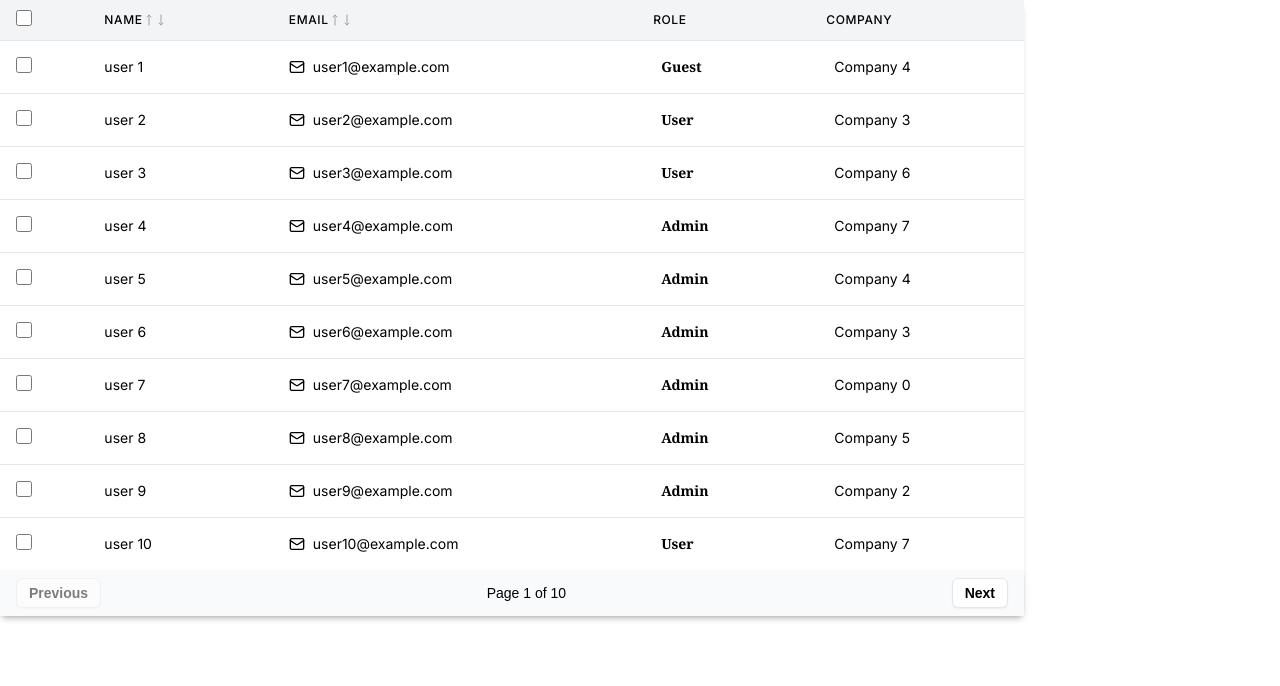
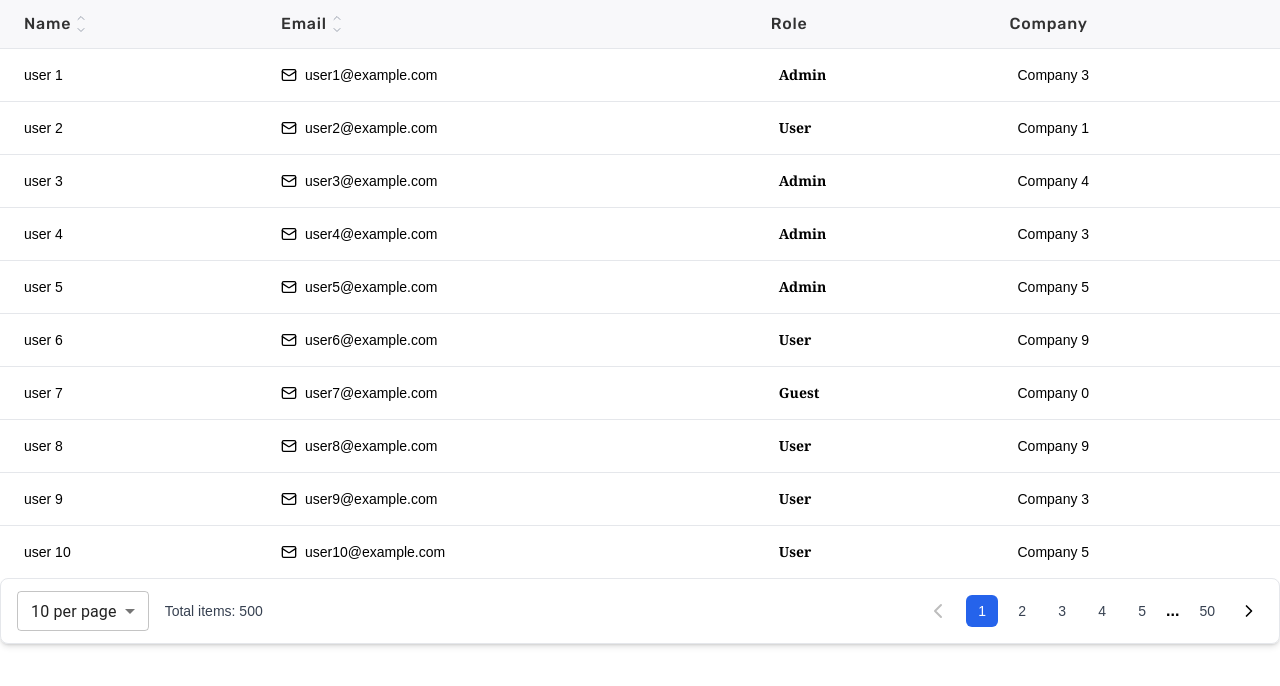
Before and after one commit to venu123143/portfolio, a React (Vite) app: page /filter in a window 1280 px wide. Shown: the top 686 px of the page. Built offline with nearby package versions, Linux system fonts and the light colour scheme; a web font is replaced by a local one.

Commit message:
table added

```diff
--- a/src/editor/Table.tsx
+++ b/src/editor/Table.tsx
@@ -1,9 +1,5 @@
-import React, { useState } from 'react';
-import { motion } from 'framer-motion';
-import { MoveUp, MoveDown } from 'lucide-react';
-
-// Types
-interface SortConfig {
+// types.ts
+export interface SortConfig {
     key: string;
     direction: 'asc' | 'desc';
 }
@@ -15,7 +11,7 @@ export interface Column<T> {
     sortable?: boolean;
 }
 
-interface TableProps<T> {
+export interface TableProps<T> {
     data: T[];
     columns: Column<T>[];
     itemsPerPage?: number;
@@ -29,64 +25,160 @@ interface PaginationProps {
     currentPage: number;
     totalPages: number;
     onPageChange: (page: number) => void;
+    itemsPerPage: number;
+    onItemsPerPageChange: (value: number) => void;
+    totalItems?: number;
 }
 
-// Pagination Component
-const Pagination: React.FC<PaginationProps> = ({ currentPage, totalPages, onPageChange }) => {
-    const handlePageChange = (page: number) => {
-        if (page >= 1 && page <= totalPages) {
-            onPageChange(page);
+
+// EnhancedPagination.tsx
+import React, { useMemo, useState } from 'react';
+import { ChevronDown, ChevronLeft, ChevronRight, ChevronUp } from 'lucide-react';
+import { Select, MenuItem, Button, IconButton } from '@mui/material';
+
+import { MoveUp, MoveDown } from 'lucide-react';
+const EnhancedPagination: React.FC<PaginationProps> = ({
+    currentPage,
+    totalPages,
+    onPageChange,
+    itemsPerPage,
+    onItemsPerPageChange,
+    totalItems
+}) => {
+    // Generate page numbers array with ellipsis
+    const getPageNumbers = (): Array<number | string> => {
+        const pages: Array<number | string> = [];
+        if (totalPages <= 7) {
+            for (let i = 1; i <= totalPages; i++) {
+                pages.push(i);
             }
+        } else {
+            if (currentPage <= 4) {
+                for (let i = 1; i <= 5; i++) {
+                    pages.push(i);
+                }
+                pages.push('...');
+                pages.push(totalPages);
+            } else if (currentPage >= totalPages - 3) {
+                pages.push(1);
+                pages.push('...');
+                for (let i = totalPages - 4; i <= totalPages; i++) {
+                    pages.push(i);
+                }
+            } else {
+                pages.push(1);
+                pages.push('...');
+                for (let i = currentPage - 1; i <= currentPage + 1; i++) {
+                    pages.push(i);
+                }
+                pages.push('...');
+                pages.push(totalPages);
+            }
+        }
+        return pages;
     };
 
+
+    const pageNumbers = getPageNumbers();
+
     return (
-        <div className="flex items-center justify-between px-4 py-2 bg-gray-50 shadow-md">
+        <div className="flex items-center justify-between px-4 py-3 bg-white border rounded-lg shadow-sm">
+            <div className="flex items-center space-x-4">
+                <Select
+                    value={itemsPerPage}
+                    onChange={(e) => onItemsPerPageChange(Number(e.target.value))}
+                    size="small"
+                    variant="outlined"
+                >
+                    {[5, 10, 20, 50, 100].map((value) => (
+                        <MenuItem key={value} value={value}>
+                            {value} per page
+                        </MenuItem>
+                    ))}
+                </Select>
+                {totalItems !== undefined && (
+                    <span className="text-sm text-gray-700">
+                        Total items: {totalItems}
+                    </span>
+                )}
+            </div>
+
+            <div className="flex items-center space-x-2">
+                <IconButton
+                    onClick={() => onPageChange(currentPage - 1)}
+                    disabled={currentPage === 1}
+                    aria-label="Previous page"
+                >
+                    <ChevronLeft />
+                </IconButton>
+
+                {pageNumbers.map((pageNum, index) => (
+                    <>
+                        {
+                            pageNum === "..." ? <span className='font-bold '>...</span> :
                                 <button
-                className={`px-3 py-1 text-sm font-semibold text-black bg-white border rounded-md shadow-sm hover:bg-gray-200 transition-all ${currentPage === 1 && 'opacity-50 cursor-not-allowed'}`}
-                onClick={() => handlePageChange(currentPage - 1)}
-                disabled={currentPage === 1}
+                                    key={index}
+                                    onClick={() => typeof pageNum === 'number' ? onPageChange(pageNum) : undefined}
+                                    disabled={pageNum === '...'}
+                                    className={`
+                                    min-w-[32px] h-8 px-3 rounded-md text-sm font-medium
+                                    ${pageNum === currentPage
+                                            ? 'bg-blue-600 text-white'
+                                            : 'hover:bg-gray-100 text-gray-700'
+                                        }
+                                `}
+                                    aria-label={typeof pageNum === 'number' ? `Go to page ${pageNum}` : 'More pages'}
+                                    aria-current={pageNum === currentPage ? 'page' : undefined}
                                 >
-                Previous
+                                    {pageNum}
                                 </button>
-            <span className="text-sm font-medium text-black">
-                Page {currentPage} of {totalPages}
-            </span>
+                        }
+                    </>
+                ))}
+
                 <button
-                className={`px-3 py-1 text-sm font-semibold text-black bg-white border rounded-md shadow-sm hover:bg-gray-200 transition-all ${currentPage === totalPages && 'opacity-50 cursor-not-allowed'}`}
-                onClick={() => handlePageChange(currentPage + 1)}
+                    onClick={() => onPageChange(currentPage + 1)}
                     disabled={currentPage === totalPages}
+                    className="p-1 rounded-md hover:bg-gray-100 disabled:opacity-50 disabled:cursor-not-allowed"
+                    aria-label="Next page"
                 >
-                Next
+                    <ChevronRight className="w-5 h-5" />
                 </button>
+            </div>
         </div>
     );
 };
 
-// Main Table Component
 export function Table<T extends object>({
     data,
     columns,
-    itemsPerPage = 10,
+    itemsPerPage: initialItemsPerPage = 10,
     className = '',
     onRowClick,
     enableSelection = false,
     onSelectionChange,
 }: TableProps<T>) {
     const [currentPage, setCurrentPage] = useState(1);
+    const [itemsPerPage, setItemsPerPage] = useState(initialItemsPerPage);
     const [sortConfig, setSortConfig] = useState<SortConfig | null>(null);
     const [selectedItems, setSelectedItems] = useState<T[]>([]);
 
-    // Sorting logic
     const handleSort = (key: string) => {
         setSortConfig((current) => {
             if (current?.key === key) {
-                return current.direction === 'asc' ? { key, direction: 'desc' } : { key, direction: 'asc' };
+                return current.direction === 'asc'
+                    ? { key, direction: 'desc' }
+                    : { key, direction: 'asc' };
             }
             return { key, direction: 'asc' };
         });
     };
 
-    // Selection logic
+    const handleItemsPerPageChange = (newItemsPerPage: number) => {
+        setItemsPerPage(newItemsPerPage);
+        setCurrentPage(1);
+    };
+
     const handleSelectItem = (item: T) => {
         const newSelection = selectedItems.includes(item)
             ? selectedItems.filter((i) => i !== item)
@@ -95,22 +187,13 @@ export function Table<T extends object>({
         onSelectionChange?.(newSelection);
     };
 
-    const handleSelectAll = () => {
-        const newSelection = selectedItems.length === currentData.length ? [] : currentData;
-        setSelectedItems(newSelection);
-        onSelectionChange?.(newSelection);
-    };
+    const sortedData = useMemo(() => {
+        if (!sortConfig) return data;
 
-    const handleRowClick = (item: T) => {
-        handleSelectItem(item);
-    };
-
-    // Sort data
-    const sortedData = React.useMemo(() => {
-        if (!sortConfig) return data;
         return [...data].sort((a, b) => {
             const aValue = a[sortConfig.key as keyof T];
             const bValue = b[sortConfig.key as keyof T];
+
             if (aValue < bValue) return sortConfig.direction === 'asc' ? -1 : 1;
             if (aValue > bValue) return sortConfig.direction === 'asc' ? 1 : -1;
             return 0;
@@ -124,16 +207,15 @@ export function Table<T extends object>({
 
     return (
         <div className={`bg-white rounded-lg shadow-md ${className}`}>
-            <div className="overflow-x-auto">
-                <table className="min-w-full font-inter divide-y divide-gray-200">
-                    <thead className="bg-gray-100">
+            <div className="overflow-x-auto max-h-[90%]">
+                <table className="min-w-full divide-y divide-gray-200">
+                    <thead className="bg-[#F8F8FA]">
                         <tr>
                             {enableSelection && (
                                 <th className="px-4 py-2 text-left">
-                                    <motion.input
+                                    <input
                                         type="checkbox"
                                         checked={selectedItems.length === currentData.length}
-                                        onChange={handleSelectAll}
                                         className="w-4 h-4 text-blue-600 border-gray-300 rounded focus:ring-blue-500 cursor-pointer transition-transform duration-300 hover:scale-110"
                                     />
                                 </th>
@@ -142,20 +224,20 @@ export function Table<T extends object>({
                                 <th
                                     key={index}
                                     scope="col"
-                                    className="px-6 py-3 text-xs font-medium text-black uppercase tracking-wider cursor-pointer group"
+                                    className="px-6 py-3 text-md  text-black/80 tracking-wider cursor-pointer group"
                                     onClick={() => column.sortable && handleSort(column.accessor as string)}
                                 >
-                                    <div className="flex items-center">
-                                        <span>{column.header}</span>
+                                    <div className="flex items-center space-x-1">
+                                        <span className='font-rubik font-medium'>{column.header}</span>
                                         {column.sortable && (
-                                            <span className="flex gap-0">
-                                                <MoveUp
+                                            <span className="flex flex-col">
+                                                <ChevronUp
                                                     className={`w-3 h-3 transition-all ${sortConfig?.key === column.accessor && sortConfig.direction === 'asc'
                                                         ? 'text-blue-600'
                                                         : 'text-gray-400'
                                                         }`}
                                                 />
-                                                <MoveDown
+                                                <ChevronDown
                                                     className={`w-3 h-3 transition-all ${sortConfig?.key === column.accessor && sortConfig.direction === 'desc'
                                                         ? 'text-blue-600'
                                                         : 'text-gray-400'
@@ -170,21 +252,19 @@ export function Table<T extends object>({
                     </thead>
                     <tbody className="bg-white divide-y divide-gray-200">
                         {currentData.map((item, rowIndex) => (
-                            <motion.tr
+                            <tr
                                 key={rowIndex}
-                                initial={{ opacity: 0, y: 20 }}
-                                animate={{ opacity: 1, y: 0 }}
-                                transition={{ duration: 0.3, delay: rowIndex * 0.05 }}
-                                onClick={() => handleRowClick(item)}
-                                className={`hover:bg-gray-100 cursor-pointer transition-all duration-300 ${selectedItems.includes(item) && enableSelection ? 'bg-blue-50' : ''}`}
+                                onClick={() => handleSelectItem(item)}
+                                className={`hover:bg-gray-100 cursor-pointer transition-all duration-300 ${selectedItems.includes(item) && enableSelection ? 'bg-blue-50' : ''
+                                    }`}
                             >
                                 {enableSelection && (
-                                    <td className="px-4 py-2">
-                                        <motion.input
+                                    <td className="px-6 py-4">
+                                        <input
                                             type="checkbox"
                                             checked={selectedItems.includes(item)}
-                                            onChange={() => handleSelectItem(item)}
-                                            className="w-4 h-4 text-blue-600 border-gray-300 rounded focus:ring-blue-500 cursor-pointer transition-transform duration-300 hover:scale-110"
+                                            onChange={(e) => e.stopPropagation()} // Prevent event propagation
+                                            className="w-4 h-4 rounded border-gray-300 text-blue-600 focus:ring-blue-500"
                                         />
                                     </td>
                                 )}
@@ -193,14 +273,20 @@ export function Table<T extends object>({
                                         {column.cell ? column.cell(item[column.accessor]) : String(item[column.accessor])}
                                     </td>
                                 ))}
-                            </motion.tr>
+                            </tr>
                         ))}
                     </tbody>
                 </table>
             </div>
-            {totalPages > 1 && (
-                <Pagination currentPage={currentPage} totalPages={totalPages} onPageChange={setCurrentPage} />
-            )}
+
+            <EnhancedPagination
+                currentPage={currentPage}
+                totalPages={totalPages}
+                onPageChange={setCurrentPage}
+                itemsPerPage={itemsPerPage}
+                onItemsPerPageChange={handleItemsPerPageChange}
+                totalItems={data.length}
+            />
         </div>
     );
 }
--- a/src/routes/TableFilter.tsx
+++ b/src/routes/TableFilter.tsx
@@ -1,4 +1,4 @@
-import { Mail, UserCircle } from 'lucide-react';
+import { Mail } from 'lucide-react';
 import { Column, Table } from '../editor/Table';
 
 
@@ -49,7 +49,7 @@ const TableFilter = () => {
             )
         },
     ];
-    const usersData: User[] = Array.from({ length: 100 }, (_, index) => ({
+    const usersData: User[] = Array.from({ length: 500 }, (_, index) => ({
         id: index + 1,
         name: `user ${index + 1}`,
         email: `user${index + 1}@example.com`,
@@ -58,13 +58,13 @@ const TableFilter = () => {
     }));
 
     return (
-        <div className='max-w-[80%] max-h-[80'>
+        <div className=''>
             <Table<User>
                 data={usersData}
                 columns={columns}
                 itemsPerPage={10}
                 // fontFamily="font-poppins"
-                enableSelection={true}
+                enableSelection={false}
                 onSelectionChange={(selected) => console.log('Selected:', selected)}
                 onRowClick={(user) => console.log('clicked:', user)}
             />
```
Lines whose indentation alone changed are shown as unchanged.
